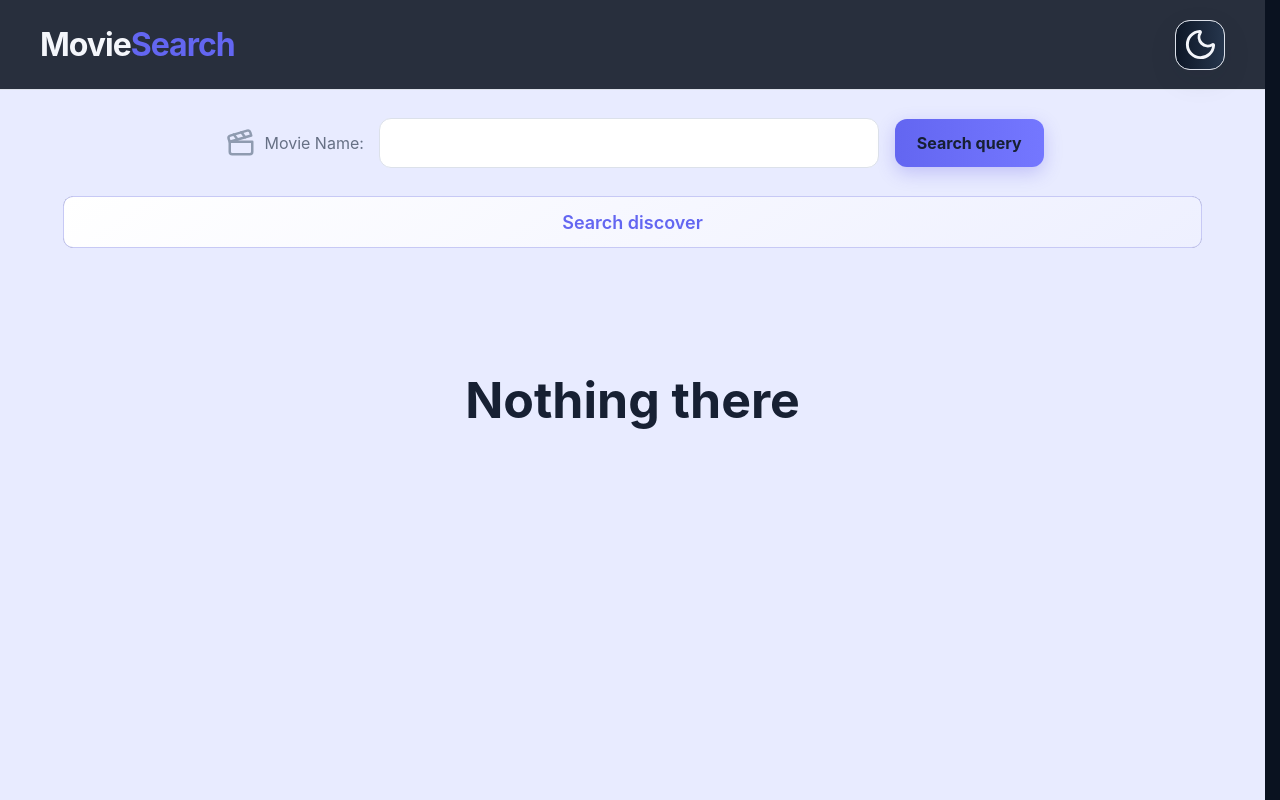
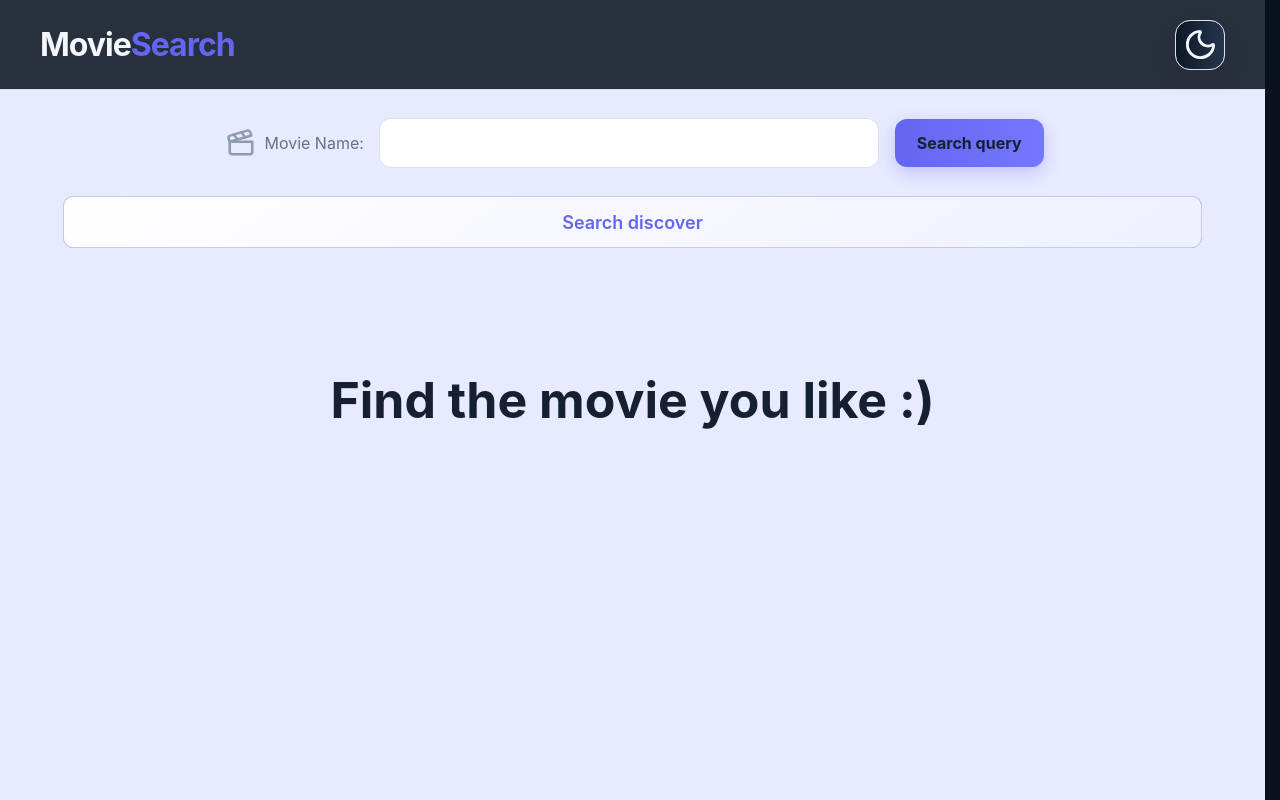
Before and after one commit to lShaKel/MovieSearch_React, a React (Vite) app: page / in a window 1280 px wide. Built offline with nearby package versions, Linux system fonts and the light colour scheme.

Commit message:
chore: add positive message

```diff
--- a/src/components/MovieSearchList/MovieSearchList.tsx
+++ b/src/components/MovieSearchList/MovieSearchList.tsx
@@ -10,6 +10,7 @@ const MovieSearchList = () => {
   const {
     movies = [],
     filter,
+    madeFirstFetch,
   } = context
 
   const listToRender = useMemo(() => {
@@ -20,9 +21,15 @@ const MovieSearchList = () => {
     return movies
   }, [movies, filter])
 
-  if(listToRender.length === 0 ) {
+  if(listToRender.length === 0 && madeFirstFetch) {
     return (
       <div className={styles.searchEmptyMessage}>Nothing there</div>
+    )
+  }
+
+  if(listToRender.length === 0 && !madeFirstFetch){
+    return(
+      <div className={styles.searchEmptyMessage}>Find the movie you like :)</div>
     )
   }
 
--- a/src/context/MoviesContext.tsx
+++ b/src/context/MoviesContext.tsx
@@ -16,6 +16,7 @@ export const MoviesProvider = (props:MoviesProviderProps) => {
     filter,
     query,
     isDarkMode,
+    madeFirstFetch,
     setQuery,
     handleQuery,
     handleDiscover,
@@ -33,6 +34,7 @@ export const MoviesProvider = (props:MoviesProviderProps) => {
         filter,
         query,
         isDarkMode,
+        madeFirstFetch,
         setQuery,
         handleQuery,
         handleDiscover,
--- a/src/hooks/useMovies.ts
+++ b/src/hooks/useMovies.ts
@@ -16,6 +16,8 @@ const useMovies = () => {
   const [mode, setMode] = useState<MoviesModes>('default')
   const [query, setQuery] = useState<string>('')
   const [filter, setFilter] = useState<MoviesFilters>('all')
+
+  const [madeFirstFetch, setMadeFirstFetch] = useState(false)
 
   const [isDarkMode, setIsDarkMode] = useState<boolean>(() => loadFromLocalStorage())
 
@@ -49,6 +51,7 @@ const useMovies = () => {
       setMovies([])
     } finally {
       setQuery('')
+      setMadeFirstFetch(true)
     }
   }, [])
 
@@ -142,13 +145,14 @@ const useMovies = () => {
     filter,
     query,
     isDarkMode,
+    madeFirstFetch,
     setQuery,
     handleQuery,
     handleDiscover,
     loadMore,
     handleFilter,
     themeChange,
-    getMovieById
+    getMovieById,
   }
 }
 
```
